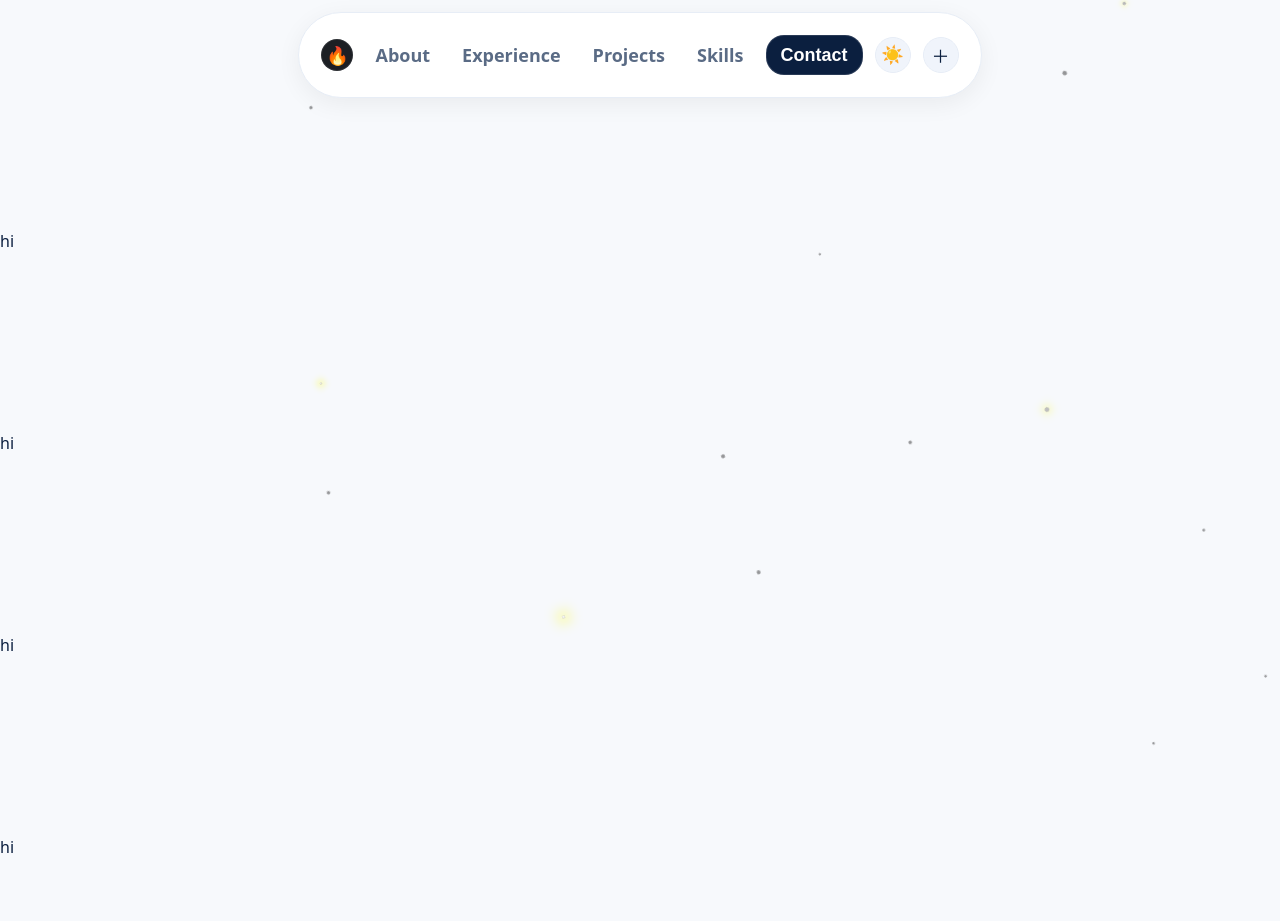
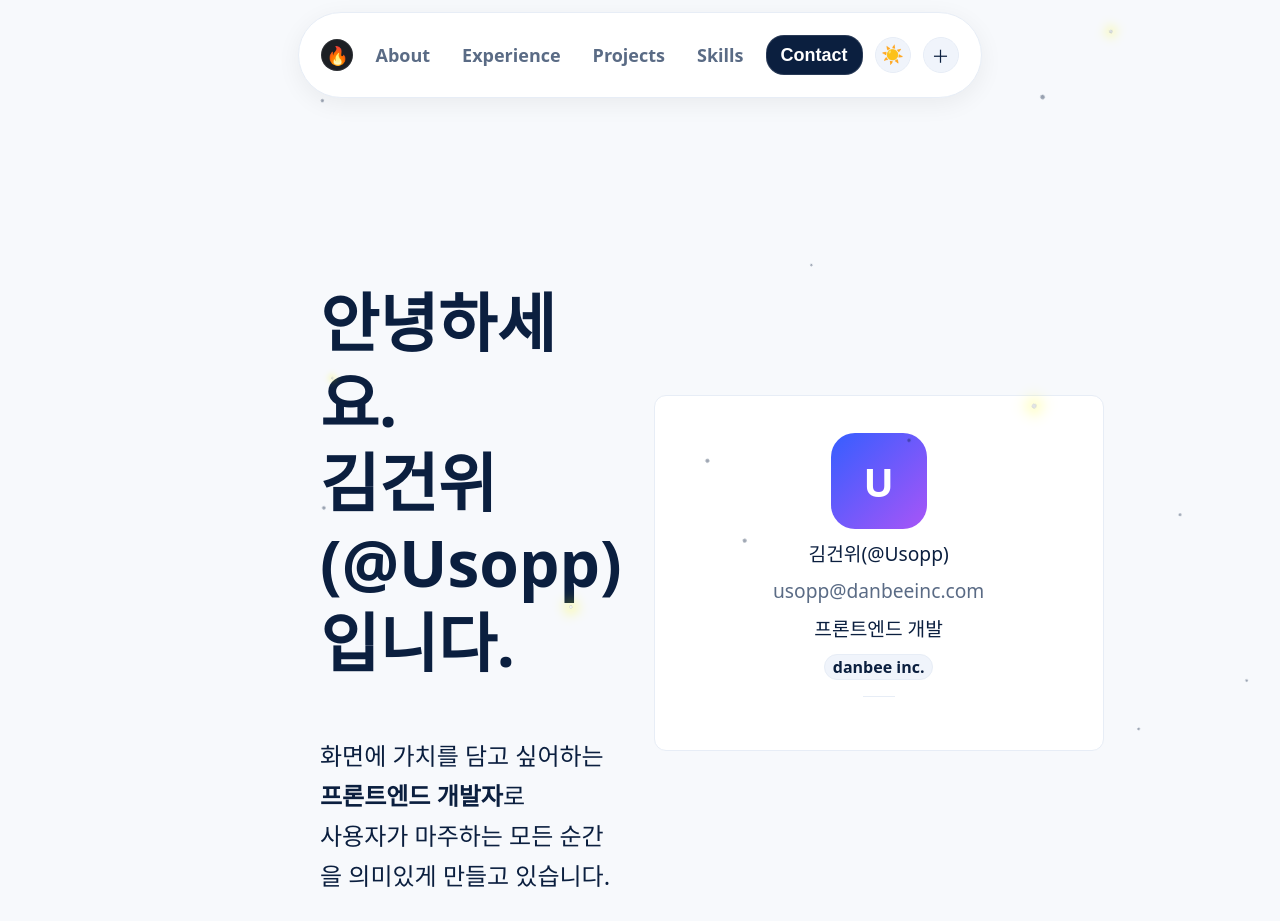
Before and after one commit to devgeniuspage/usopp.is.devgenius.page, a Gatsby site: page / in a window 1280 px wide. Shown: the top 921 px of the page. Built offline with nearby package versions, Linux system fonts and the light colour scheme; Gatsby itself is replaced by a stand-in of ours.

Commit message:
feat: 소개문구 섹션

```diff
--- a/src/components/AmbientParticles.tsx
+++ b/src/components/AmbientParticles.tsx
@@ -13,10 +13,9 @@ const flash = keyframes`
 
 const Backdrop = styled.div`
   position: fixed;
-  inset: 0;
   pointer-events: none;
   z-index: 50;
-  // background: black;
+  background: var(--bg);
 `
 
 const Firefly = styled.span`
@@ -38,7 +37,7 @@ const Firefly = styled.span`
     transform-origin: -10vw;
   }
   &::before {
-    background: black;
+    background: var(--text);
     opacity: 0.4;
     animation: ${drift} ease alternate infinite;
     animation-duration: var(--rotation-duration, 10s);
--- a/src/components/Header.tsx
+++ b/src/components/Header.tsx
@@ -15,8 +15,8 @@ const TopBar = styled.header`
 `
 
 const Bar = styled.div<{ $compact?: boolean }>`
-  background: #ffffff;
-  border: 1px solid #e7edf6;
+  background: var(--card-bg);
+  border: 1px solid var(--border);
   border-radius: 9999px;
   padding: 22px;
   display: flex;
@@ -63,13 +63,13 @@ const BrandIcon = styled.span`
 `
 
 const NavLink = styled.a`
-  color: #5a6b85;
+  color: var(--link);
   font-weight: 700;
   font-size: 18px;
   padding: 6px 10px;
   border-radius: 8px;
   transition: color .12s ease, background .12s ease;
-  &:hover { color: #0b1f3f; background: #f5f8fd; }
+  &:hover { color: var(--link-hover); background: var(--hover-bg); }
 `
 
 const Links = styled.div<{ $visible: boolean }>`
@@ -88,9 +88,9 @@ const IconButton = styled.button`
   width: 36px;
   height: 36px;
   border-radius: 9999px;
-  border: 1px solid #e7edf6;
-  background: #f0f4fb;
-  color: #0b1f3f;
+  border: 1px solid var(--border);
+  background: var(--muted-bg);
+  color: var(--text);
   display: inline-flex;
   align-items: center;
   justify-content: center;
@@ -103,6 +103,10 @@ export default function Header() {
   const barRef = useRef<HTMLElement | null>(null)
   const prevYRef = useRef<number>(0)
   const [showLinks, setShowLinks] = useState(true)
+  const [theme, setTheme] = useState<'light' | 'dark'>(() => {
+    if (typeof document === 'undefined') return 'light'
+    return document.documentElement.getAttribute('data-theme') === 'dark' ? 'dark' : 'light'
+  })
 
   useEffect(() => {
     const updateOnce = () => {
@@ -134,6 +138,17 @@ export default function Header() {
     return () => window.removeEventListener('scroll', onScroll)
   }, [])
 
+  const toggleTheme = () => {
+    const next = theme === 'dark' ? 'light' : 'dark'
+    setTheme(next)
+    if (typeof document !== 'undefined') {
+      document.documentElement.setAttribute('data-theme', next)
+    }
+    try {
+      if (typeof window !== 'undefined') window.localStorage.setItem('theme', next)
+    } catch {}
+  }
+
   return (
     <TopBar ref={barRef}>
       <Container>
@@ -149,7 +164,7 @@ export default function Header() {
           </Left>
           <Right>
             <Button variant="default" size="md">Contact</Button>
-            <IconButton aria-label="Toggle theme">☀️</IconButton>
+            <IconButton aria-label="Toggle theme" onClick={toggleTheme}>{theme === 'dark' ? '🌙' : '☀️'}</IconButton>
             <IconButton aria-label="Create">＋</IconButton>
           </Right>
         </Bar>
--- a/src/components/Layout.tsx
+++ b/src/components/Layout.tsx
@@ -6,15 +6,38 @@ import { Container } from './ui/container'
 
 const GlobalStyle = createGlobalStyle`
   html, body, #___gatsby, #gatsby-focus-wrapper { height: 100%; }
-  body { margin: 0; font-family: 'Noto Sans JP', system-ui, -apple-system, Segoe UI, Roboto, Helvetica, Arial, 'Apple SD Gothic Neo', 'Noto Sans KR', 'Malgun Gothic', sans-serif; background: #f7f9fc; color: #0b1f3f; }
+  body { margin: 0; font-family: 'Noto Sans JP', system-ui, -apple-system, Segoe UI, Roboto, Helvetica, Arial, 'Apple SD Gothic Neo', 'Noto Sans KR', 'Malgun Gothic', sans-serif; background: var(--bg); color: var(--text); }
   a { color: inherit; text-decoration: none; }
   img { max-width: 100%; display: block; }
-  :root { --header-height: 200px; }
+  :root {
+    --header-height: 200px;
+    --bg: #f7f9fc;
+    --text: #0b1f3f;
+    --card-bg: #ffffff;
+    --border: #e7edf6;
+    --muted-bg: #f0f4fb;
+    --link: #5a6b85;
+    --link-hover: #0b1f3f;
+    --hover-bg: #f5f8fd;
+  }
+  [data-theme="dark"] {
+    --bg: #000000ff;
+    --text: #e6edf7;
+    --card-bg: #121826;
+    --border: #2a3340;
+    --muted-bg: #1a2233;
+    --link: #cbd5e1;
+    --link-hover: #ffffff;
+    --hover-bg: rgba(255,255,255,0.06);
+  }
 `
 
 const Main = styled.main`
   min-height: calc(100vh - 140px);
   padding-top: var(--header-height, 200px);
+  width: 50%;
+  margin: 0 auto;
+  color: var(--text);
 `
 
 const FooterWrap = styled.footer`
@@ -27,6 +50,13 @@ const FooterInnerText = styled.div`
 `
 
 export default function Layout({ children }: { children: React.ReactNode }) {
+  React.useEffect(() => {
+    const saved = typeof window !== 'undefined' ? window.localStorage.getItem('theme') : null
+    const initial = saved === 'dark' || saved === 'light' ? saved : 'light'
+    if (typeof document !== 'undefined') {
+      document.documentElement.setAttribute('data-theme', initial)
+    }
+  }, [])
   return (
     <>
       <GlobalStyle />
--- a/src/components/ui/badge.tsx
+++ b/src/components/ui/badge.tsx
@@ -8,7 +8,7 @@ const Root = styled.span`
   height: 24px;
   padding: 0 8px;
   border-radius: 999px;
-  font-size: 12px;
+  font-size: 16px;
   font-weight: 700;
   color: #0b1f3f;
   background: #f0f4fb;
--- a/src/components/ui/card.tsx
+++ b/src/components/ui/card.tsx
@@ -2,48 +2,82 @@ import React from 'react'
 import styled from 'styled-components'
 
 const Root = styled.article`
-  background: #ffffff;
-  border: 1px solid #e7edf6;
+  background: var(--card-bg);
+  border: 1px solid var(--border);
   border-radius: 12px;
-  padding: 16px;
+  color: var(--text);
+  display: flex;
+  flex-direction: column;
+  transition: transform .12s ease, box-shadow .12s ease, opacity .12s ease;
+  &:hover { transform: translateY(-2px); box-shadow: 0 6px 22px rgba(0,0,0,0.08); opacity: .98; }
+  display: flex;
+  align-items: center;
+  justify-content: center;
+`
+
+const Header = styled.div`
+  padding: 16px 16px 0;
   display: grid;
   gap: 10px;
-  color: #0b1f3f;
-  transition: transform .12s ease, box-shadow .12s ease, opacity .12s ease;
-  &:hover { transform: translateY(-2px); box-shadow: 0 6px 22px rgba(0,0,0,0.08); opacity: .98; }
 `
 
 const Title = styled.h3`
-  font-size: 16px;
+  font-size: 18px;
   font-weight: 800;
 `
 
-const Subtitle = styled.p`
+const Description = styled.p`
   font-size: 13px;
   opacity: .9;
 `
 
+const Content = styled.div`
+  width:100%;
+  padding: 12px 16px 16px;
+  display: flex;
+  flex-direction: column;
+  align-items: center;
+  justify-content: center;
+  gap: 10px;
+`
+
 const Footer = styled.div`
+  padding: 12px 16px 16px;
   display: flex;
   gap: 8px;
   flex-wrap: wrap;
   align-items: center;
   justify-content: flex-start;
+  border-top: 1px solid var(--border);
 `
 
-type Props = {
-  title: string
-  subtitle?: string
-  children?: React.ReactNode
-  className?: string
+type CardProps = React.PropsWithChildren<{ className?: string }>
+type HeaderProps = React.PropsWithChildren<{ className?: string }>
+type TitleProps = React.PropsWithChildren<{ className?: string }>
+type DescriptionProps = React.PropsWithChildren<{ className?: string }>
+type ContentProps = React.PropsWithChildren<{ className?: string }>
+type FooterProps = React.PropsWithChildren<{ className?: string }>
+
+export function Card({ children, className }: CardProps) {
+  return <Root className={className}>{children}</Root>
 }
 
-export function Card({ title, subtitle, children, className }: Props) {
-  return (
-    <Root className={className}>
-      <Title>{title}</Title>
-      {subtitle ? <Subtitle>{subtitle}</Subtitle> : null}
-      {children ? <Footer>{children}</Footer> : null}
-    </Root>
-  )
+export function CardHeader({ children, className }: HeaderProps) {
+  return <Header className={className}>{children}</Header>
 }
+
+export function CardTitle({ children, className }: TitleProps) {
+  return <Title className={className}>{children}</Title>
+}
+
+export function CardDescription({ children, className }: DescriptionProps) {
+  return <Description className={className}>{children}</Description>
+}
+
+export function CardContent({ children, className }: ContentProps) {
+  return <Content className={className}>{children}</Content>
+}
+
+export function CardFooter({ children, className }: FooterProps) {
+  return <Footer className={className}>{children}</Footer>
+}
--- a/src/pages/index.tsx
+++ b/src/pages/index.tsx
@@ -4,29 +4,96 @@ import Layout from '../components/Layout'
 import { Container } from '../components/ui/container'
 import { Separator } from '../components/ui/separator'
 import { Input } from '../components/ui/input'
-import { Card } from '../components/ui/card'
+import { Card, CardHeader, CardTitle, CardContent, CardFooter, CardDescription } from '../components/ui/card'
 import { Badge } from '../components/ui/badge'
 
-const Padding = styled.div`
+const Section = styled.section`
   padding: 120px 0 60px;
+
+  h1 {
+    font-size: 4rem;
+    font-weight: 800;
+    line-height: 5rem;
+  }
+
+  h2 {
+    font-size: 1.5rem;
+    font-weight: 500;
+    line-height: 2.5rem;
+  }
+`
+
+const TwoColumn = styled.div`
+  display: grid;
+  grid-template-columns: 1fr 450px;
+  gap: 32px;
+  align-items: center;
+`
+
+const ProfileCard = styled(Card)`
+  padding: 25px 0;
+`
+
+const Avatar = styled.div`
+  width: 96px;
+  height: 96px;
+  border-radius: 24px;
+  background: linear-gradient(135deg, #355eff 0%, #a855f7 100%);
+  color: #ffffff;
+  display: inline-flex;
+  align-items: center;
+  justify-content: center;
+  font-size: 40px;
+  font-weight: 800;
+`
+
+const Value = styled.span`
+  display: inline-block;
+  font-size: 1.2rem;
+`
+
+const Row = styled.div`
+`
+
+const MutedLink = styled.a`
+  color: var(--link);
+  text-decoration: none;
+  &:hover { color: var(--link-hover); }
 `
 
 const IndexPage: React.FC = () => {
   return (
     <Layout>
-      <Padding>hi</Padding>
-      <Padding>hi</Padding>
-      <Padding>hi</Padding>
-      <Padding>hi</Padding>
-      <Padding>hi</Padding>
-      <Padding>hi</Padding>
-      <Padding>hi</Padding>
-      <Padding>hi</Padding>
-      <Padding>hi</Padding>
-      <Padding>hi</Padding>
-      <Padding>hi</Padding>
-      <Padding>hi</Padding>
-      <Padding>hi</Padding>
+      <Section>
+          <TwoColumn>
+            <div>
+              <h1>안녕하세요.<br />김건위(@Usopp)입니다.</h1>
+              <h2>화면에 가치를 담고 싶어하는 <b>프론트엔드 개발자</b>로<br/>사용자가 마주하는 모든 순간을 의미있게 만들고 있습니다.</h2>
+            </div>
+            <ProfileCard>
+              <CardContent>
+                <Avatar>U</Avatar>
+                <Row>
+                  <Value>김건위(@Usopp)</Value>
+                </Row>
+                <Row>
+                  <Value>
+                    <MutedLink href="mailto:usopp@danbeeinc.com">usopp@danbeeinc.com</MutedLink>
+                  </Value>
+                </Row>
+                <Row>
+                  <Value>프론트엔드 개발</Value>
+                </Row>
+                <Row>
+                  <Value>
+                    <Badge>danbee inc.</Badge>
+                  </Value>
+                </Row>
+              </CardContent>
+              <CardFooter></CardFooter>
+            </ProfileCard>
+          </TwoColumn>
+      </Section>
     </Layout>
   );
 }
```
